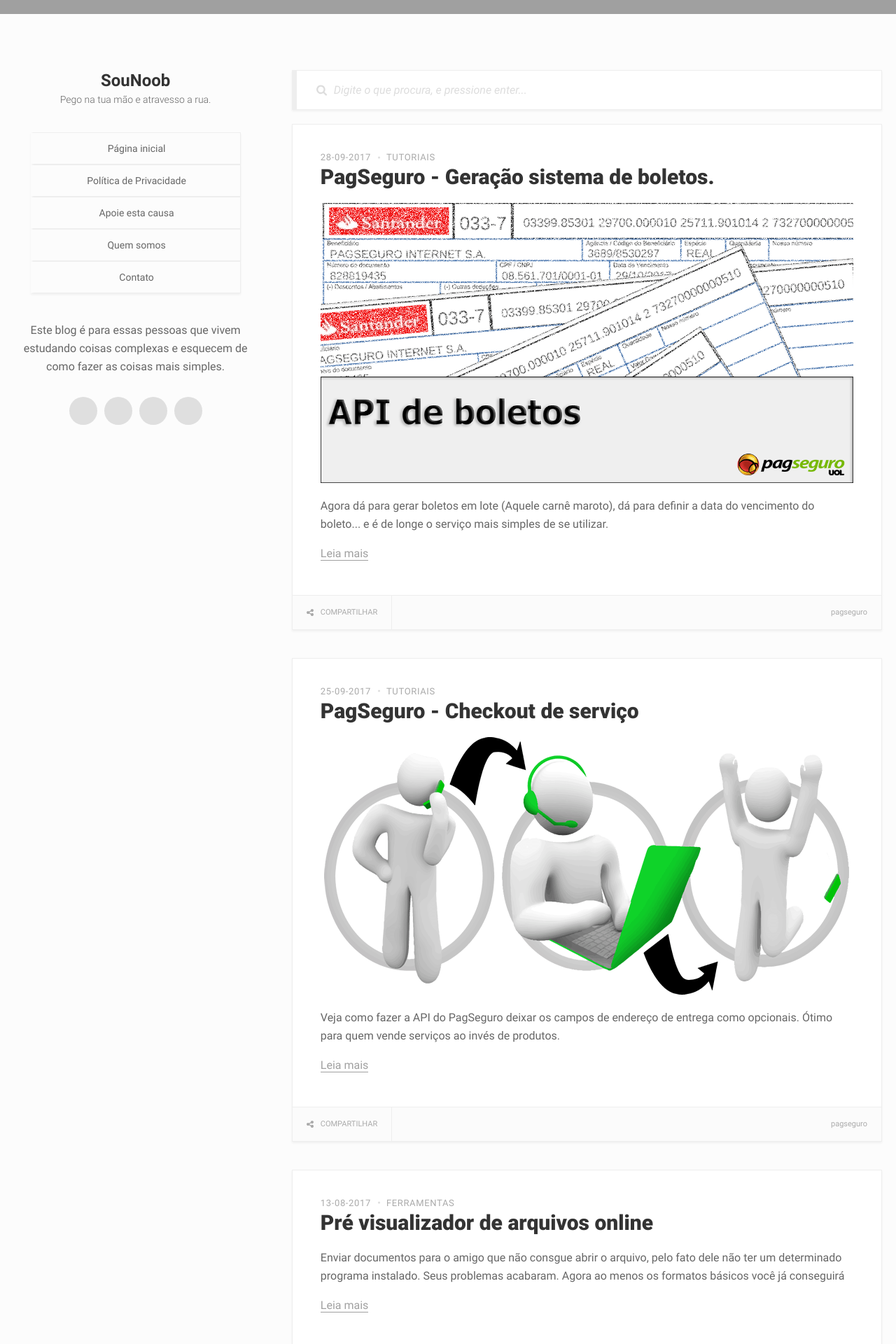
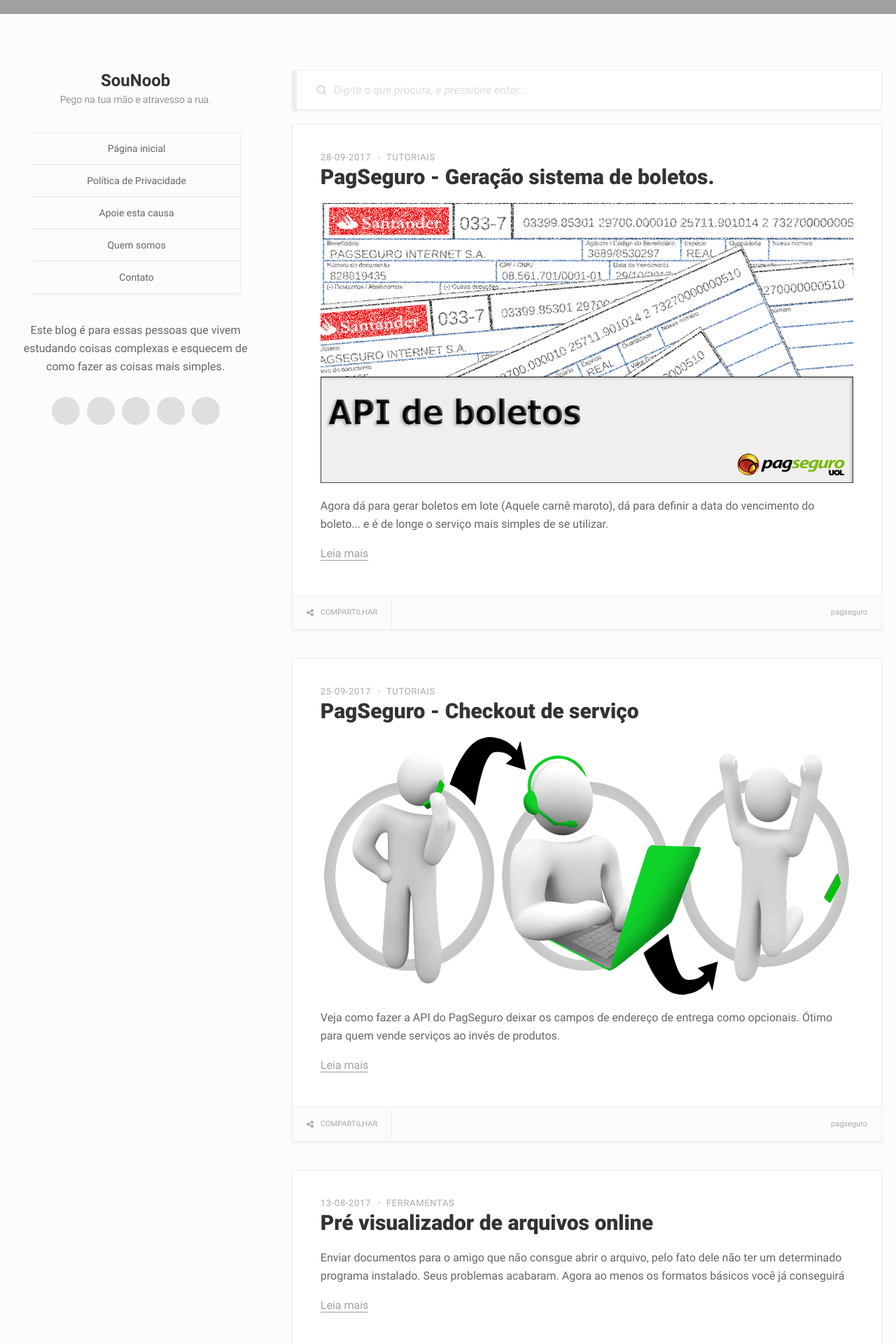
Before and after one commit to sounoob/sounoob.github.io, a Jekyll site: the page built from index.html, in a window 1280 px wide. Shown: the top 1920 px of the page at 70% size. Built offline with Jekyll 4.4.1, drawn with Linux system fonts in a browser that asks for light colours; the list of posts is cut into pages by our own code.

Commit message:
yeahhh we gonna be in youtube...

```diff
--- a/_includes/aside.html
+++ b/_includes/aside.html
@@ -13,6 +13,13 @@
     </div>
     <p class="about-me">{{ site.description }}</p>
     <ul>
+        <li>
+            <a href="https://www.youtube.com/channel/UCd_UrKqEcJNl7SdelucKwrg/featured?view_as=subscriber" target="_blank" rel="nofollow noreferrer">
+                <svg title="youtube" width="16" height="16">
+                    <use xmlns:xlink="http://www.w3.org/1999/xlink" xlink:href="/assets/svg/social-icons.svg#youtube-icon"></use>
+                </svg>
+            </a>
+        </li>
         <li>
             <a href="http://facebook.com/sounoob" target="_blank" rel="nofollow noreferrer">
                 <svg title="facebook" width="16" height="16">
```
